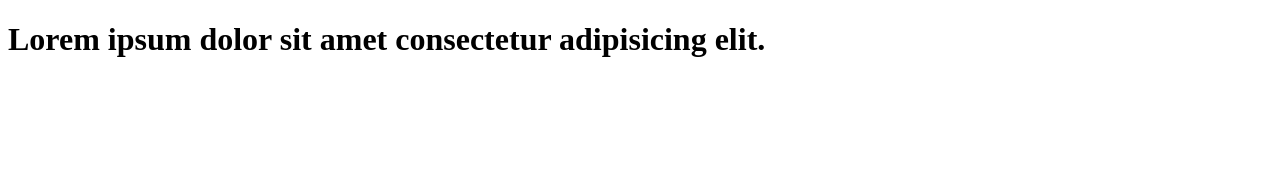
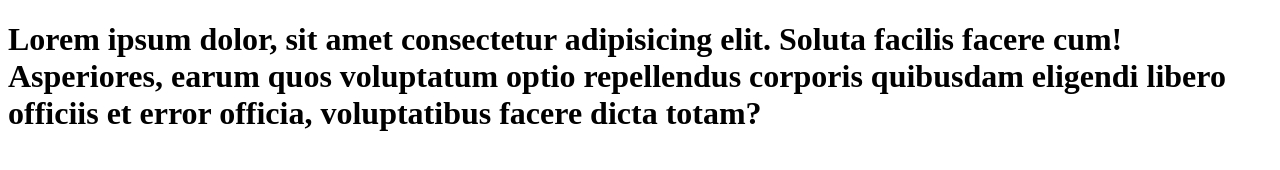
Before and after one commit to shivkantx/learn-git, a plain HTML site: page index.html in a window 1280 px wide. Drawn offline with Linux system fonts and the light colour scheme.

Commit message:
add paharagraph to code

```diff
--- a/index.html
+++ b/index.html
@@ -6,6 +6,11 @@
     <title>Git websites</title>
   </head>
   <body>
-    <h1>Lorem ipsum dolor sit amet consectetur adipisicing elit.</h1>
+    <h1>
+      Lorem ipsum dolor, sit amet consectetur adipisicing elit. Soluta facilis
+      facere cum! Asperiores, earum quos voluptatum optio repellendus corporis
+      quibusdam eligendi libero officiis et error officia, voluptatibus facere
+      dicta totam?
+    </h1>
   </body>
 </html>
```
